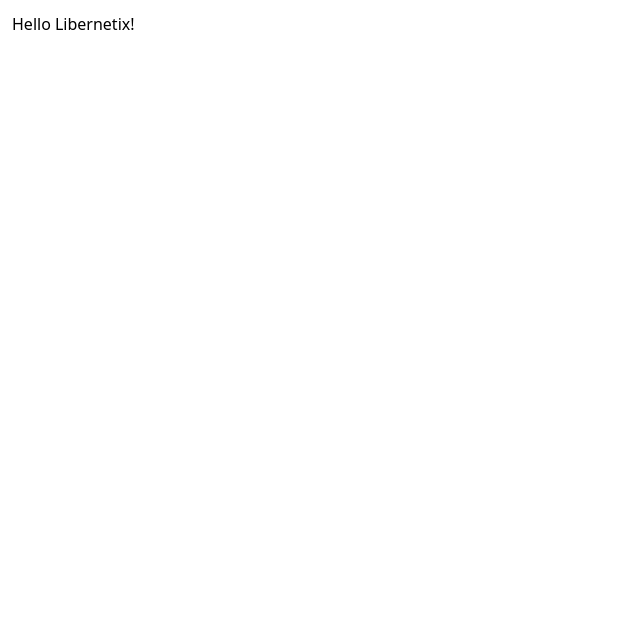
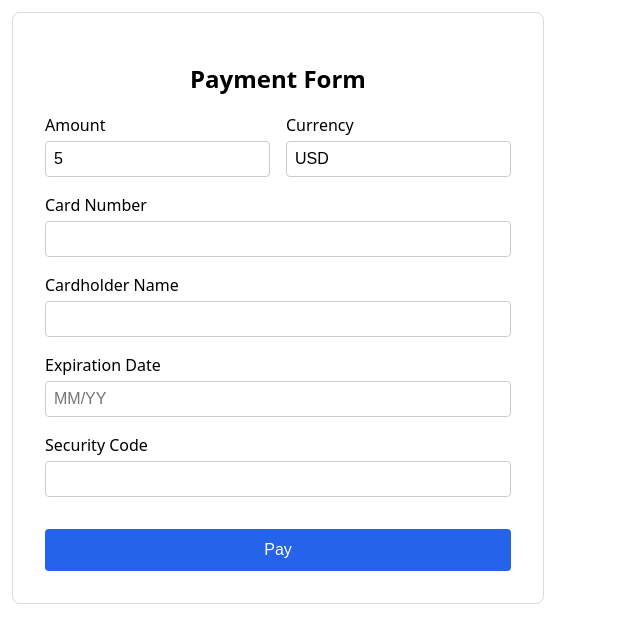
Before and after one commit to alexandrryazanov/libernetix-pay, a React (Vite) app in the folder frontend/: page / in a window 1280 px wide. Shown: the top 638 px of the page, without its empty margins (0-640 px from the left). Built offline with nearby package versions, Linux system fonts and the light colour scheme.

Commit message:
feat(frontend): init payment form

```diff
--- a/frontend/src/App.tsx
+++ b/frontend/src/App.tsx
@@ -1,5 +1,11 @@
+import PaymentForm from "./components/PaymentForm";
+
 function App() {
-  return <>Hello Libernetix!</>;
+  return (
+    <div>
+      <PaymentForm />
+    </div>
+  );
 }
 
 export default App;
--- /dev/null
+++ b/frontend/src/components/Input/index.tsx
@@ -0,0 +1,31 @@
+import React from "react";
+import styles from "./styles.module.css";
+import type { InputProps } from "./types.ts";
+
+const Input: React.FC<InputProps> = ({
+  name,
+  value,
+  onChange,
+  label,
+  error,
+  placeholder = "",
+}) => {
+  return (
+    <div className={styles.wrapper}>
+      <label htmlFor={name} className={styles.label}>
+        {label}
+      </label>
+      <input
+        id={name}
+        name={name}
+        value={value}
+        onChange={onChange}
+        placeholder={placeholder}
+        className={`${styles.input} ${error ? styles.error : ""}`}
+      />
+      {error && <div className={styles.errorText}>{error}</div>}
+    </div>
+  );
+};
+
+export default Input;
--- /dev/null
+++ b/frontend/src/components/Input/styles.module.css
@@ -0,0 +1,27 @@
+.wrapper {
+    margin-bottom: 1rem;
+    display: flex;
+    flex-direction: column;
+}
+
+.label {
+    margin-bottom: 0.25rem;
+    font-weight: 500;
+}
+
+.input {
+    padding: 0.5rem;
+    border: 1px solid #ccc;
+    border-radius: 4px;
+    font-size: 16px;
+}
+
+.error {
+    border-color: red;
+}
+
+.errorText {
+    margin-top: 0.25rem;
+    color: red;
+    font-size: 12px;
+}
--- /dev/null
+++ b/frontend/src/components/Input/types.ts
@@ -0,0 +1,10 @@
+import type { ChangeEvent } from "react";
+
+export interface InputProps {
+  name: string;
+  value: string;
+  onChange: (e: ChangeEvent<HTMLInputElement>) => void;
+  label: string;
+  error?: string;
+  placeholder?: string;
+}
--- /dev/null
+++ b/frontend/src/components/PaymentForm/index.tsx
@@ -0,0 +1,99 @@
+import React, { type ChangeEvent, type FormEvent, useState } from "react";
+import styles from "./styles.module.css";
+import Input from "../Input";
+import { Currency, type FormErrors, type FormState } from "./types.ts";
+
+const PaymentForm: React.FC = () => {
+  const [form, setForm] = useState<FormState>({
+    amount: "5",
+    currency: Currency.USD,
+    cardNumber: "",
+    cardholderName: "",
+    expirationDate: "",
+    securityCode: "",
+  });
+
+  const [errors, setErrors] = useState<FormErrors>({});
+
+  const handleChange = (e: ChangeEvent<HTMLInputElement>) => {
+    if (Object.keys(errors).length) setErrors({});
+    setForm({ ...form, [e.target.name]: e.target.value });
+  };
+
+  const validate = (): boolean => {
+    const newErrors: FormErrors = {};
+    if (!form.cardNumber) newErrors.cardNumber = "Card number is required";
+    if (!form.cardholderName)
+      newErrors.cardholderName = "Cardholder name is required";
+    if (!form.expirationDate)
+      newErrors.expirationDate = "Expiration date is required";
+    if (!form.securityCode)
+      newErrors.securityCode = "Security code is required";
+    if (!Object.values(Currency).includes(form.currency))
+      newErrors.currency = `Currency should be one of: ${Object.values(Currency).join(", ")}`;
+    setErrors(newErrors);
+    return Object.keys(newErrors).length === 0;
+  };
+
+  const handleSubmit = (e: FormEvent<HTMLFormElement>) => {
+    e.preventDefault();
+    if (validate()) {
+      console.log("Submitted", form);
+    }
+  };
+
+  return (
+    <form className={styles.form} onSubmit={handleSubmit}>
+      <h1 className={styles.title}>Payment Form</h1>
+      <div className={styles.row}>
+        <Input
+          name="amount"
+          value={form.amount}
+          onChange={handleChange}
+          label="Amount"
+        />
+        <Input
+          name="currency"
+          value={form.currency}
+          onChange={handleChange}
+          label="Currency"
+          error={errors.currency}
+        />
+      </div>
+      <Input
+        name="cardNumber"
+        value={form.cardNumber}
+        onChange={handleChange}
+        label="Card Number"
+        error={errors.cardNumber}
+      />
+      <Input
+        name="cardholderName"
+        value={form.cardholderName}
+        onChange={handleChange}
+        label="Cardholder Name"
+        error={errors.cardholderName}
+      />
+      <Input
+        name="expirationDate"
+        value={form.expirationDate}
+        onChange={handleChange}
+        label="Expiration Date"
+        placeholder="MM/YY"
+        error={errors.expirationDate}
+      />
+      <Input
+        name="securityCode"
+        value={form.securityCode}
+        onChange={handleChange}
+        label="Security Code"
+        error={errors.securityCode}
+      />
+      <button type="submit" className={styles.button}>
+        Pay
+      </button>
+    </form>
+  );
+};
+
+export default PaymentForm;
--- /dev/null
+++ b/frontend/src/components/PaymentForm/styles.module.css
@@ -0,0 +1,31 @@
+.form {
+    max-width: 500px;
+    margin: 0 auto;
+    padding: 2rem;
+    border: 1px solid #ddd;
+    border-radius: 8px;
+    background: #fff;
+}
+
+.title {
+    text-align: center;
+    font-size: 24px;
+    margin-bottom: 1rem;
+}
+
+.row {
+    display: flex;
+    gap: 1rem;
+}
+
+.button {
+    margin-top: 1rem;
+    width: 100%;
+    padding: 0.75rem;
+    background-color: #2563eb;
+    color: white;
+    font-size: 16px;
+    border: none;
+    border-radius: 4px;
+    cursor: pointer;
+}
--- /dev/null
+++ b/frontend/src/components/PaymentForm/types.ts
@@ -0,0 +1,17 @@
+export interface FormState {
+  amount: string;
+  currency: Currency;
+  cardNumber: string;
+  cardholderName: string;
+  expirationDate: string;
+  securityCode: string;
+}
+
+export interface FormErrors {
+  [key: string]: string;
+}
+
+export enum Currency {
+  USD = "USD",
+  EUR = "EUR",
+}
--- a/frontend/tsconfig.app.json
+++ b/frontend/tsconfig.app.json
@@ -19,7 +19,6 @@
     "strict": true,
     "noUnusedLocals": true,
     "noUnusedParameters": true,
-    "erasableSyntaxOnly": true,
     "noFallthroughCasesInSwitch": true,
     "noUncheckedSideEffectImports": true
   },
```
